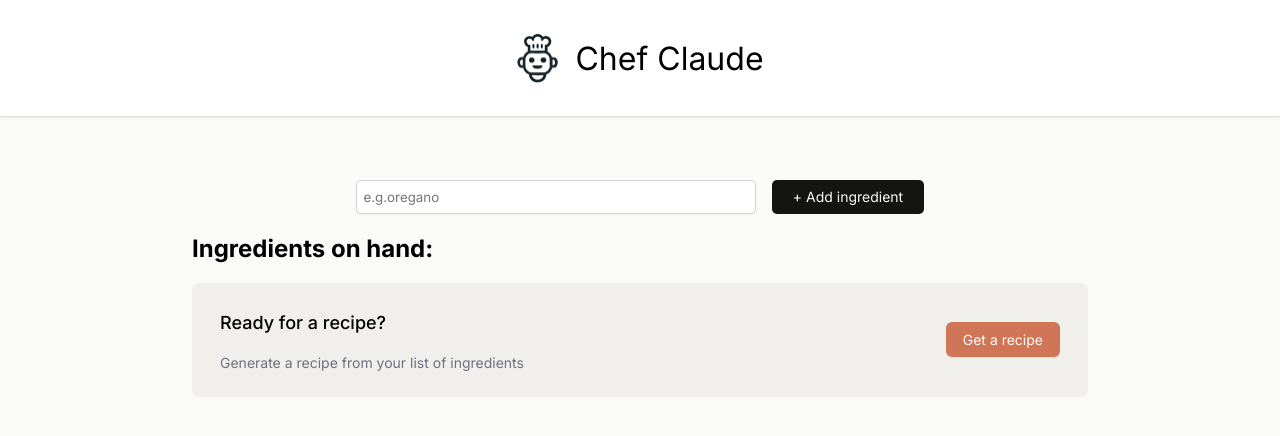
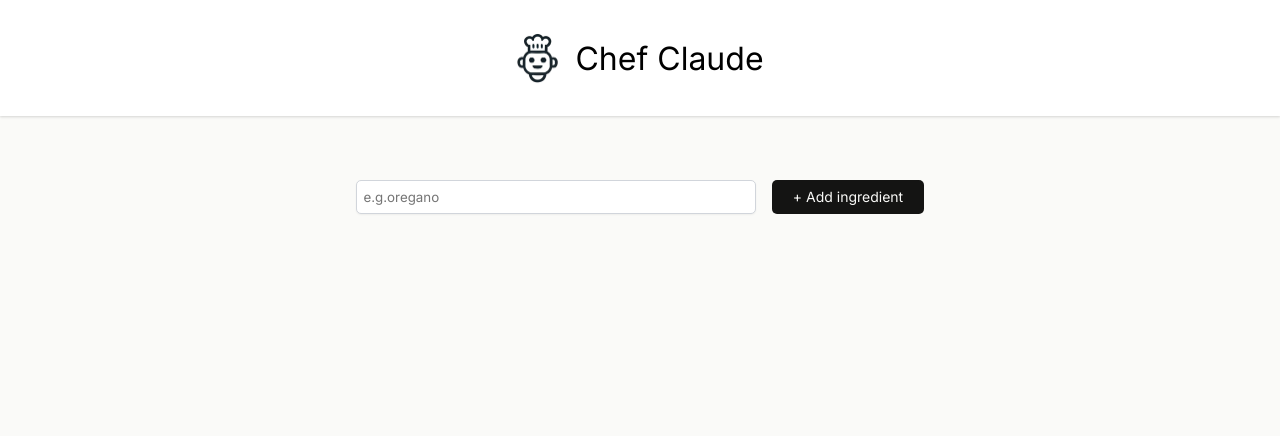
Before and after one commit to Akshay-Tarde/chef-claude, a React (Vite) app: page / in a window 1280 px wide. Shown: the top 436 px of the page. Built offline with nearby package versions, Linux system fonts and the light colour scheme.

Commit message:
Added conditional rendering logic to ingredients list and get recipe containers

```diff
--- a/src/components/Main.jsx
+++ b/src/components/Main.jsx
@@ -21,17 +21,17 @@ export default function Main() {
                     name="ingredient" />
                 <button >+ Add ingredient</button>
             </form>
-            <section>
+            { ingredients.length > 0 ? <section>
                 <h2>Ingredients on hand:</h2>
                 <ul className='ingredients-list'>{ingredientsList}</ul>
-                <div className="get-recipe-container">
+               { ingredients.length > 3 && <div className="get-recipe-container">
                     <div>
                         <h3>Ready for a recipe?</h3>
                         <p>Generate a recipe from your list of ingredients</p>
                     </div>
                     <button>Get a recipe</button>
-                </div>
-            </section>
+                </div>}
+            </section> : null}
         </main>
     );
 }
```
